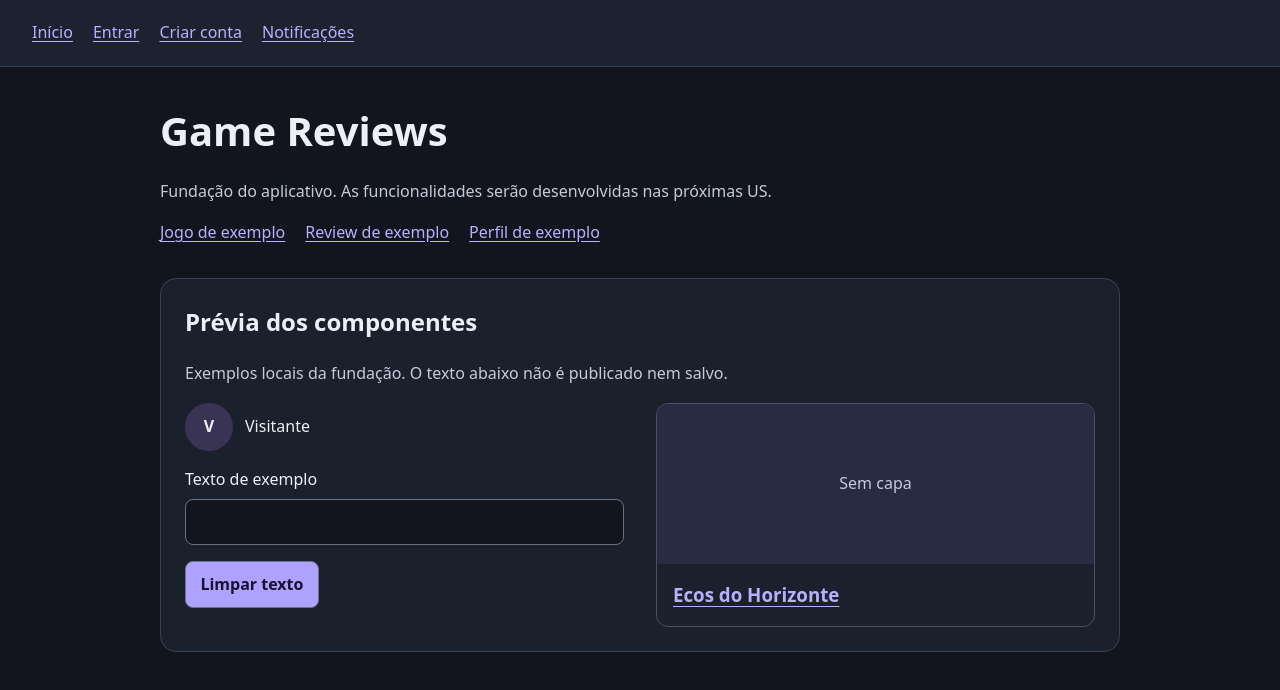
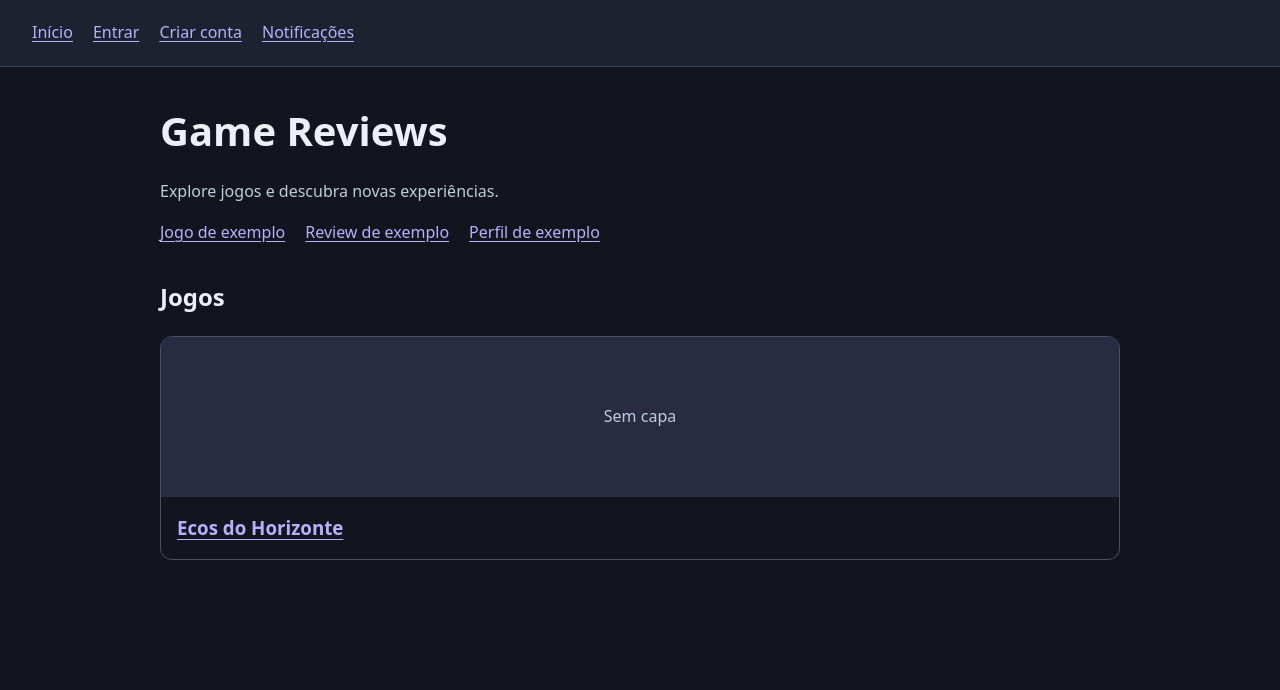
Before and after one commit to LucasMarapodi/letterbox-frontend, a React (Vite) app: page / in a window 1280 px wide. Shown: the top 690 px of the page. Built offline with nearby package versions, Linux system fonts and the light colour scheme.

Commit message:
feat(US-07): conclui catalogo publico com estados de leitura

```diff
--- a/src/pages/HomePage.tsx
+++ b/src/pages/HomePage.tsx
@@ -1,16 +1,44 @@
 import type { ReactElement } from 'react';
 import { Link } from 'react-router-dom';
-import { FoundationPreview } from './FoundationPreview';
+import { useEffect, useState } from 'react';
+import type { Game } from '../models';
+import { services } from '../services';
+import { GameCard } from '../components/GameCard';
+import { EmptyState, ErrorState, LoadingState } from '../components/Feedback';
+
+type CatalogState = { status: 'loading' } | { status: 'error' } | { status: 'ready'; games: Game[] };
 
 export function HomePage(): ReactElement {
+  const [state, setState] = useState<CatalogState>({ status: 'loading' });
+  const [attempt, setAttempt] = useState<number>(0);
+  useEffect(() => {
+    let active: boolean = true;
+    services.games.list().then(
+      (games) => { if (active) setState({ status: 'ready', games }); },
+      () => { if (active) setState({ status: 'error' }); },
+    );
+    return () => { active = false; };
+  }, [attempt]);
+
+  function retry(): void {
+    setState({ status: 'loading' });
+    setAttempt((previous) => previous + 1);
+  }
   return <main>
     <h1>Game Reviews</h1>
-    <p>Fundação do aplicativo. As funcionalidades serão desenvolvidas nas próximas US.</p>
+    <p>Explore jogos e descubra novas experiências.</p>
     <nav aria-label="Rotas de exemplo">
       <Link to="/jogos/game-1">Jogo de exemplo</Link>{' '}
       <Link to="/reviews/review-1">Review de exemplo</Link>{' '}
       <Link to="/perfil/user-1">Perfil de exemplo</Link>
     </nav>
-    <FoundationPreview />
+    <section aria-labelledby="catalog-title">
+      <h2 id="catalog-title">Jogos</h2>
+      {state.status === 'loading' && <LoadingState message="Carregando jogos…" />}
+      {state.status === 'error' && <ErrorState message="Não foi possível carregar os jogos." onRetry={retry} />}
+      {state.status === 'ready' && (state.games.length
+        ? <div className="game-grid">{state.games.map((game) => <GameCard key={game.id} game={game} />)}</div>
+        : <EmptyState message="Nenhum jogo disponível." />)}
+    </section>
   </main>;
 }
--- a/src/styles.css
+++ b/src/styles.css
@@ -26,5 +26,7 @@ button:disabled { opacity: 0.6; cursor: default; }
 .visitor { display: flex; align-items: center; gap: 0.75rem; }
 .avatar { width: 3rem; height: 3rem; border-radius: 50%; background: #393454; display: inline-flex; align-items: center; justify-content: center; object-fit: cover; font-weight: 700; }
 .game-card { margin: 0; border: 1px solid #4a5062; border-radius: 0.75rem; overflow: hidden; }
+.game-grid { display: grid; grid-template-columns: repeat(auto-fit, minmax(min(100%, 14rem), 1fr)); gap: 1.5rem; }
+#catalog-title { margin-top: 2rem; }
 .game-card h3 { margin: 0; padding: 1rem; }
 .game-cover { width: 100%; height: 10rem; object-fit: cover; display: flex; align-items: center; justify-content: center; background: #282b42; color: #c3cbdb; }
```
Also changed, not shown: 1 other file (tests, documents, lock files or other folders).
